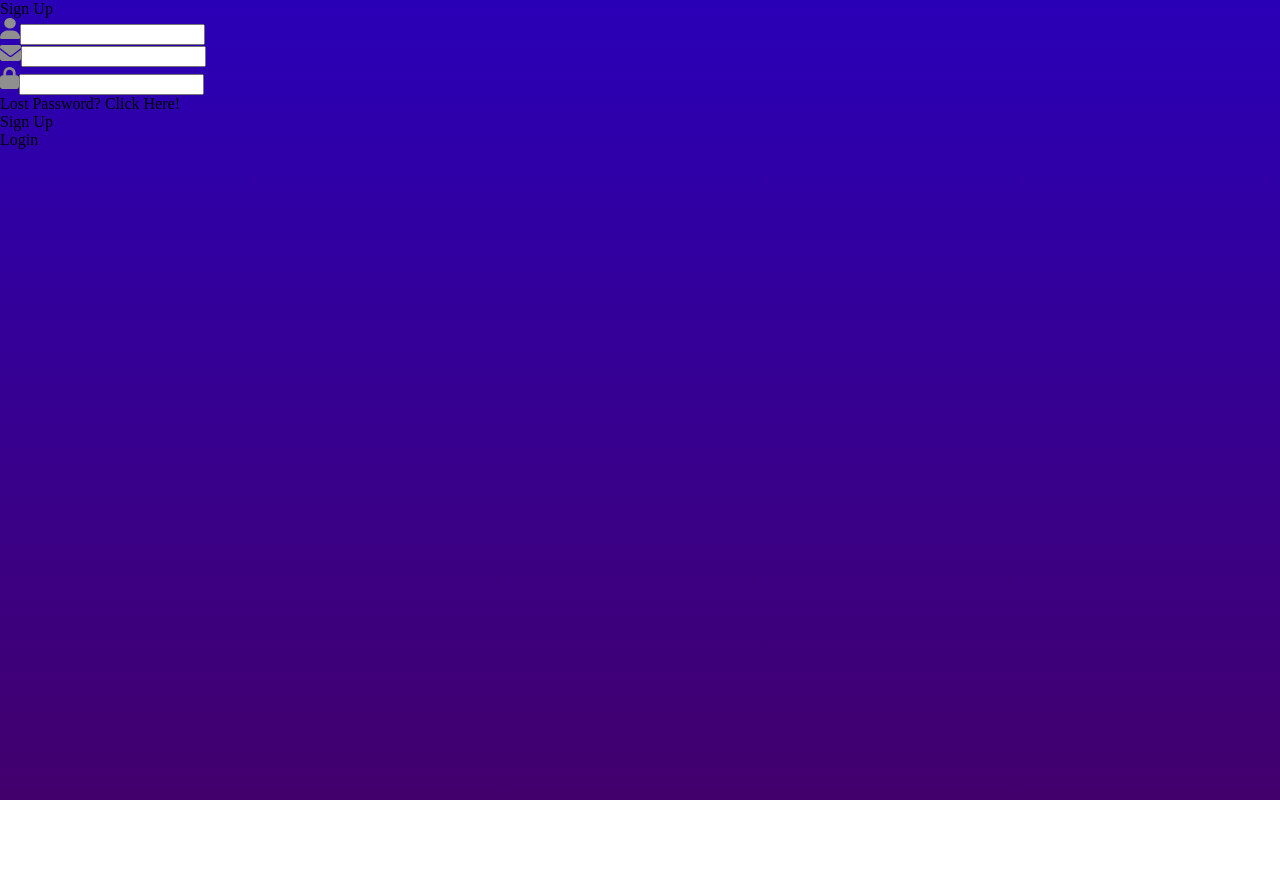
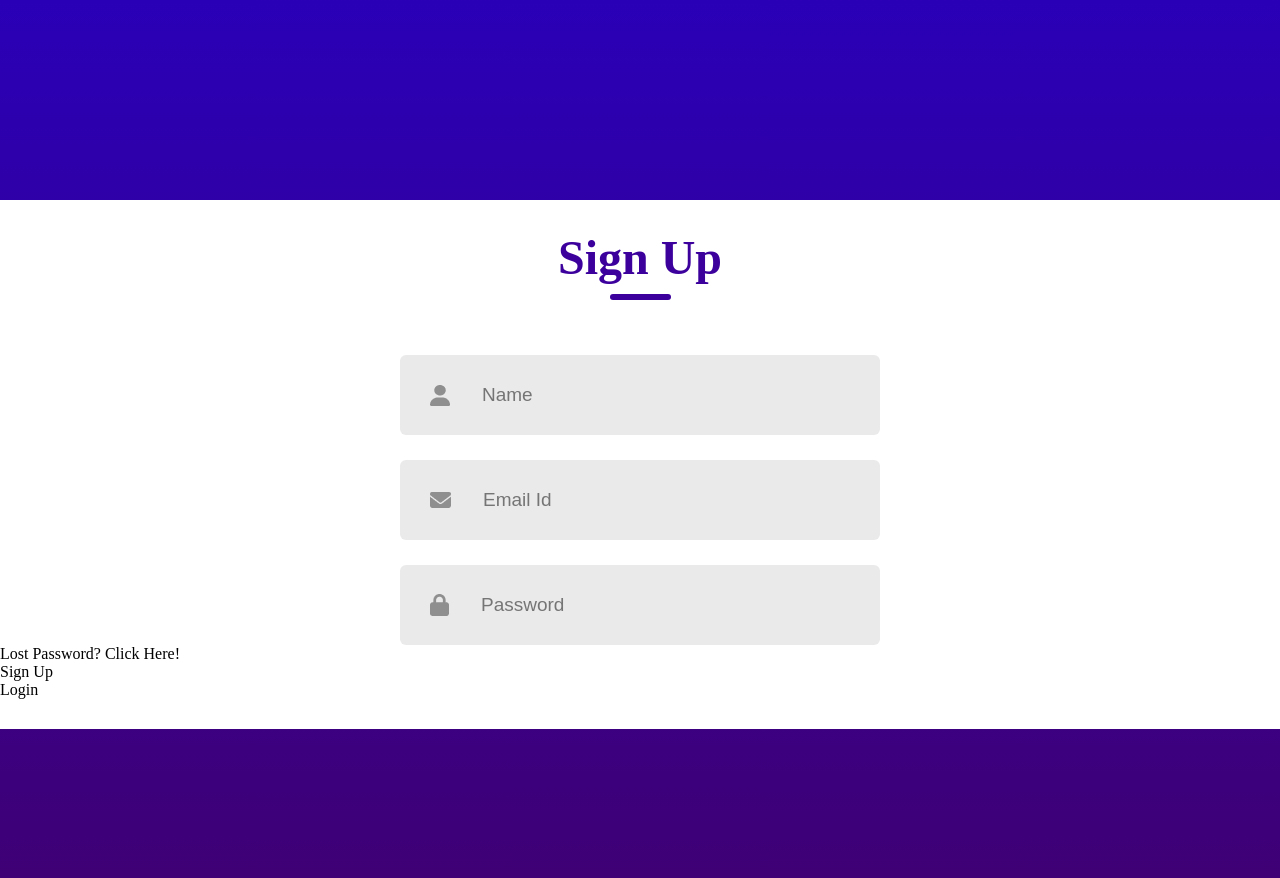
Before and after one commit to and-adad/simple-react-app, a React (Vite) app: page / in a window 1280 px wide. Shown: the top 878 px of the page. Before the commit the page ends 800 px from the top, so only its background shows below. Built offline with nearby package versions, Linux system fonts and the light colour scheme.

Commit message:
добавил стилей LoginSignup.css

```diff
--- a/src/components/LoginSignup/LoginSignup.css
+++ b/src/components/LoginSignup/LoginSignup.css
@@ -0,0 +1,61 @@
+.container {
+    display: flex;
+    flex-direction: column;
+    margin: auto;
+    margin-top: 200px;
+    background: #fff;
+    padding-bottom: 30px;
+}
+
+.header {
+    display: flex;
+    flex-direction: column;
+    align-items: center;
+    gap: 9px;
+    width: 100%;
+    margin-top: 30px;
+}
+
+.text {
+    color: #3c009d;
+    font-size: 48px;
+    font-weight: 700;
+}
+
+.underline {
+    width: 61px;
+    height: 6px;
+    background: #3c009d;
+    border-radius: 9px;
+}
+
+.inputs {
+    margin-top: 55px;
+    display: flex;
+    flex-direction: column;
+    gap: 25px;
+}
+
+.input {
+    display: flex;
+    align-items: center;
+    margin: auto;
+    width: 480px;
+    height: 80px;
+    background: #eaeaea;
+    border-radius: 6px;
+}
+
+.input img {
+    margin: 0px 30px;
+}
+
+.input input {
+    height: 50px;
+    width: 400px;
+    background: transparent;
+    border: none;
+    outline: none;
+    color: #797979;
+    font-size: 19px;
+}
--- a/src/components/LoginSignup/LoginSignup.jsx
+++ b/src/components/LoginSignup/LoginSignup.jsx
@@ -15,15 +15,15 @@ const LoginSignup = () => {
         <div className="inputs">
             <div className="input">
                 <img src={user_icon} alt="" />
-                <input type="text" />
+                <input type="text" placeholder='Name' />
             </div>
             <div className="input">
                 <img src={email_icon} alt="" />
-                <input type="email" />
+                <input type="email" placeholder='Email Id' />
             </div>
             <div className="input">
                 <img src={password_icon} alt="" />
-                <input type="password" />
+                <input type="password" placeholder='Password' />
             </div>
         </div>
         <div className="forgot-password">Lost Password? <span>Click Here!</span></div>
```
